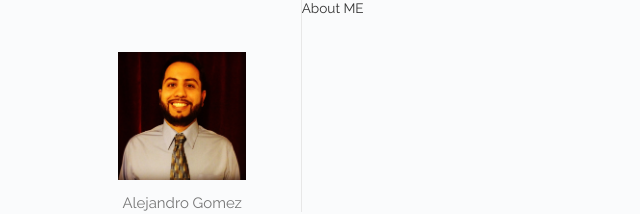
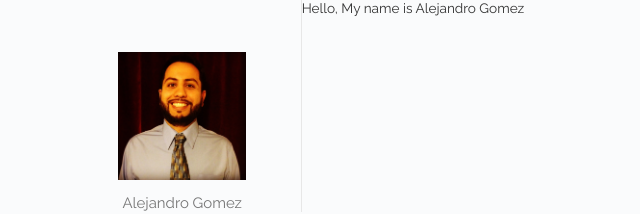
Before and after one commit to ago6/ago6.github.io, a Jekyll site: the page about.html, which Jekyll copies as it is, in a window 1280 px wide. Shown: the top 214 px of the page, without its empty margins (57-697 px from the left). Built offline with Jekyll 4.4.1, drawn with Linux system fonts in a browser that asks for light colours.

Commit message:
Update about.html

```diff
--- a/about.html
+++ b/about.html
@@ -29,7 +29,11 @@
 
       </div>
 
-        About ME
+        Hello,
+
+        My name is Alejandro Gomez
+
+
 
     </div>
     <script src="/scripts/responsive.js" type="text/javascript"></script>
```
